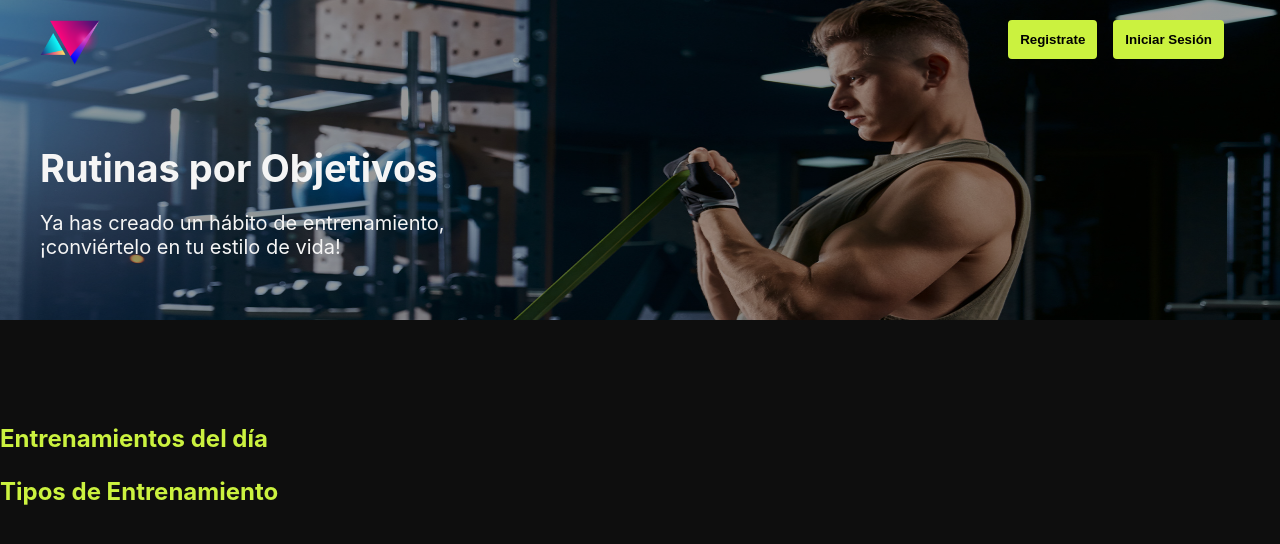
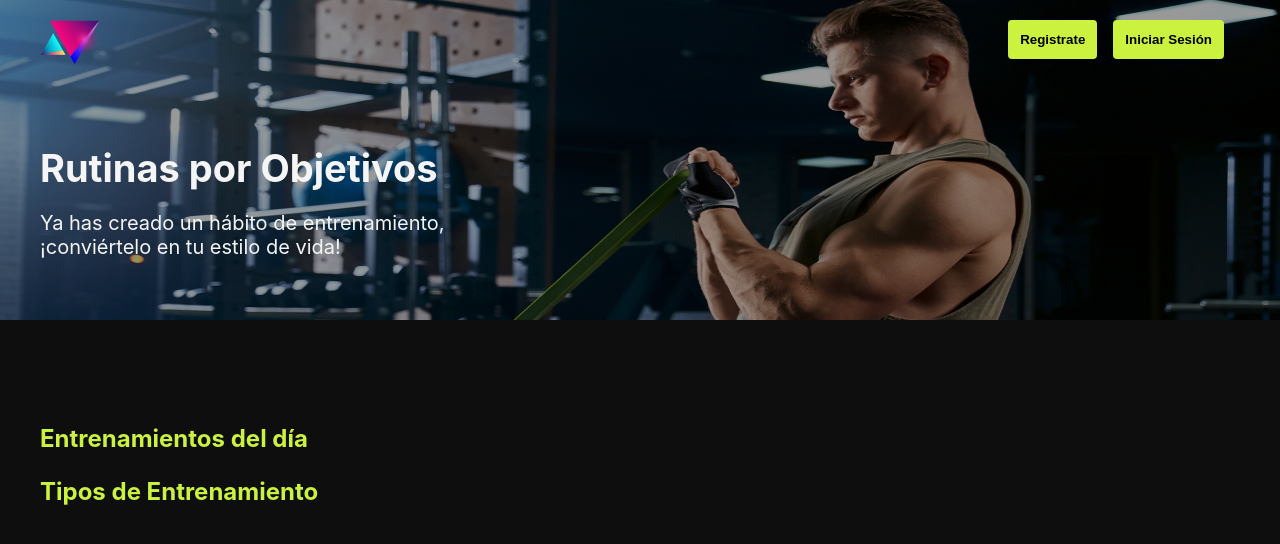
Before and after one commit to Franco-Ezequiel-Marchegiani/personal-trainer-website, a React (Create React App) app: page / in a window 1280 px wide. Shown: the top 544 px of the page. Built offline with nearby package versions, Linux system fonts and the light colour scheme.

Commit message:
Added padding to the title's section

```diff
--- a/src/Components/Home/Home.css
+++ b/src/Components/Home/Home.css
@@ -59,5 +59,6 @@
     color: #cbf23f;
     font-weight: bold;
     font-size: 24px;
+    padding: 0px 40px;
 }
 /* Made change on the background image in the mobile style */
```
